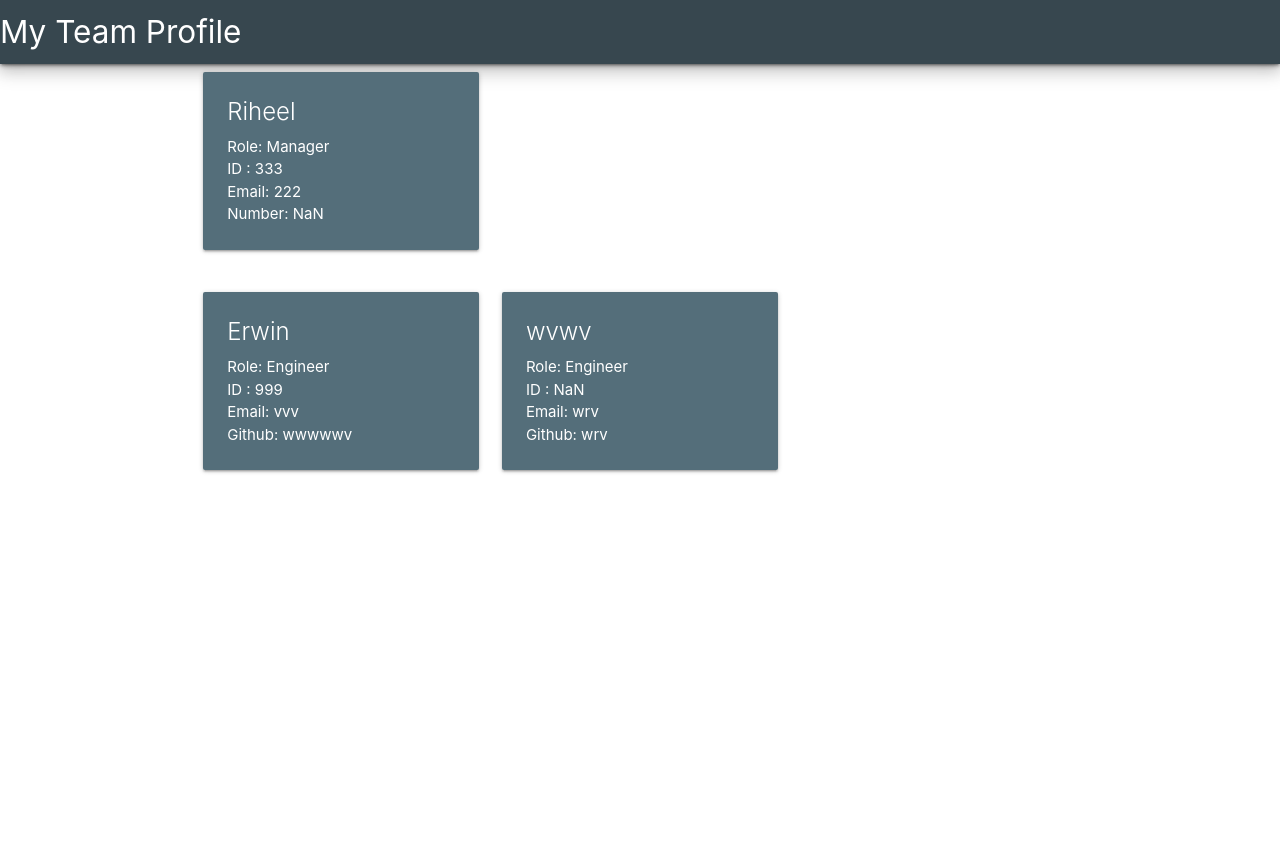
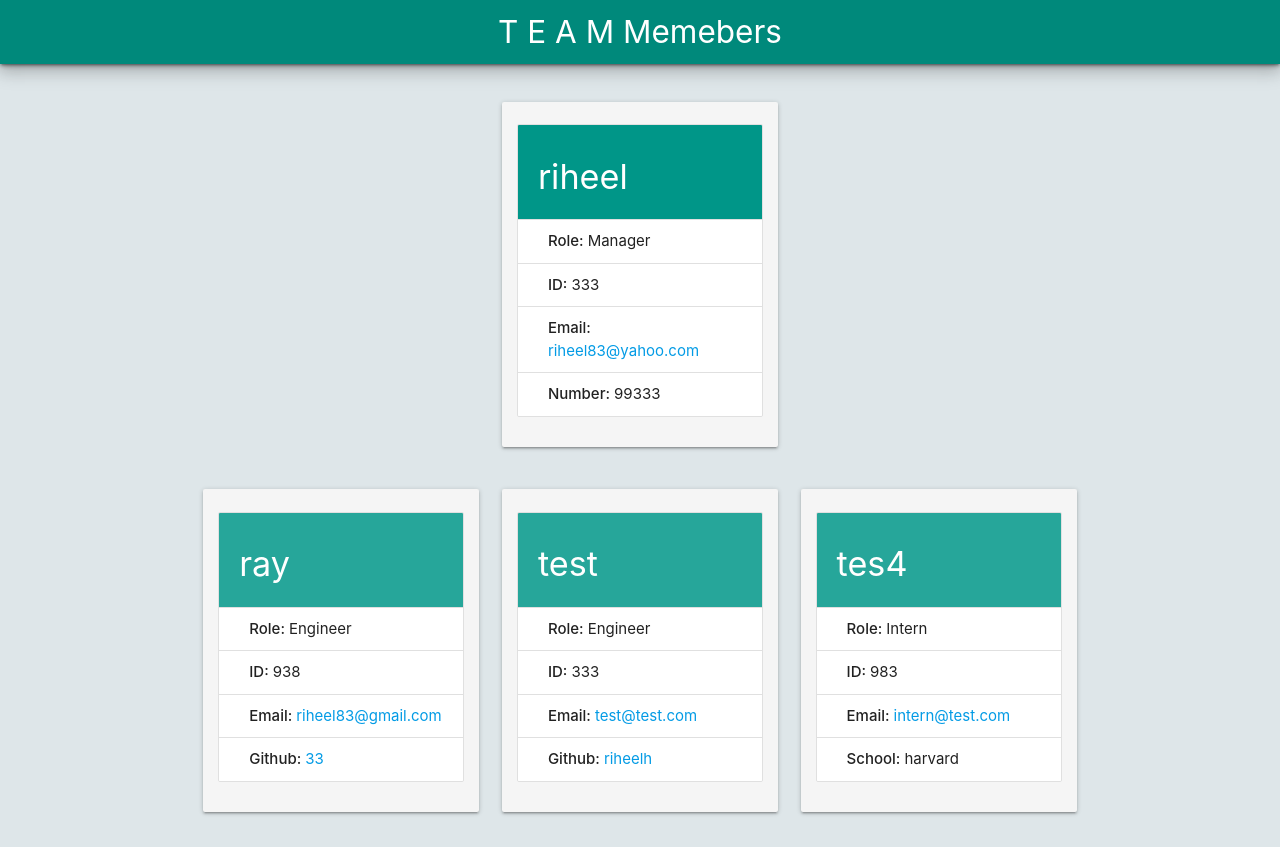
Before and after one commit to riheelh/team-profile-gen, a website: page team.html in a window 1280 px wide. Before the commit the page ends 800 px from the top, so only its background shows below. Drawn offline with nearby package versions, Linux system fonts and the light colour scheme.

Commit message:
add email and github redirect and style the page

```diff
--- a/team.html
+++ b/team.html
@@ -6,12 +6,12 @@
     <link rel="stylesheet" href="https://cdnjs.cloudflare.com/ajax/libs/materialize/1.0.0/css/materialize.min.css">
     <title>Team Profile</title>
 </head>
-<body>
+<body style="background-color: #dee6e9">
 
 <header>
-<nav>
-  <div class="nav-wrapper blue-grey darken-3 z-depth-3">
-    <a href="#" class="brand-logo">My Team Profile</a>
+<nav style="margin-bottom: 2rem;">
+  <div class="nav-wrapper teal darken-1 z-depth-3">
+    <a href="#" class="brand-logo center">T E A M Memebers</a>
   </div>
 </nav>
 </header>
@@ -21,15 +21,15 @@
 
 
 
-            <div class="col s4 m4">
-                <div class="card blue-grey darken-1">
-                    <div class="card-content white-text">
-                        <span class="card-title">Riheel</span>
-                        <p> Role: Manager </p>
-                        <p>ID : 333</p>
-                        <p>Email: 222</p>
-                        <p>Number: NaN</p>
-                    </div>
+            <div class="col s4 m4 push-m4 s4">
+                <div class="card grey lighten-4" style="padding: 1rem;">
+                    <ul class="collection with-header ">
+                        <li class="collection-header teal white-text"><h4>riheel</h4></li>
+                        <li class="collection-item"><strong>Role: </strong>Manager</li>
+                        <li class="collection-item"><strong>ID: </strong>333</li>
+                        <li class="collection-item"><strong>Email: </strong><a href="mailto:riheel83@yahoo.com">riheel83@yahoo.com</a></li>
+                        <li class="collection-item"><strong>Number: </strong>99333</li>
+                    </ul>
                 </div>
             </div>
 
@@ -38,29 +38,41 @@
 
 
                 <div class="col s4 m4">
-                    <div class="card blue-grey darken-1">
-                        <div class="card-content white-text">
-                            <span class="card-title">Erwin</span>
-                            <p> Role: Engineer  </p>
-                            <p>ID : 999</p>
-                            <p>Email: vvv</p>
-                            <p>Github: wwwwwv</p>
-
-                        </div>
+                    <div class="card grey lighten-4" style="padding: 1rem;">
+                        <ul class="collection with-header ">
+                            <li class="collection-header teal lighten-1 white-text"><h4>ray</h4></li>
+                            <li class="collection-item"><strong>Role: </strong>Engineer</li>
+                            <li class="collection-item"><strong>ID: </strong>938</li>
+                            <li class="collection-item"><strong>Email: </strong><a href="mailto:riheel83@gmail.com">riheel83@gmail.com</a></li>
+                            <li class="collection-item"><strong>Github: </strong><a href="https://github.com/33" target="_blank">33</a></li>
+                        </ul>
                     </div>
                 </div>
+
                 <div class="col s4 m4">
-                    <div class="card blue-grey darken-1">
-                        <div class="card-content white-text">
-                            <span class="card-title">wvwv</span>
-                            <p> Role: Engineer  </p>
-                            <p>ID : NaN</p>
-                            <p>Email: wrv</p>
-                            <p>Github: wrv</p>
-
-                        </div>
+                    <div class="card grey lighten-4" style="padding: 1rem;">
+                        <ul class="collection with-header ">
+                            <li class="collection-header teal lighten-1 white-text"><h4>test</h4></li>
+                            <li class="collection-item"><strong>Role: </strong>Engineer</li>
+                            <li class="collection-item"><strong>ID: </strong>333</li>
+                            <li class="collection-item"><strong>Email: </strong><a href="mailto:test@test.com">test@test.com</a></li>
+                            <li class="collection-item"><strong>Github: </strong><a href="https://github.com/riheelh" target="_blank">riheelh</a></li>
+                        </ul>
                     </div>
                 </div>
+
+                <div class="col s4 m4">
+                    <div class="card grey lighten-4" style="padding: 1rem;">
+                        <ul class="collection with-header ">
+                            <li class="collection-header teal lighten-1 white-text"><h4>tes4</h4></li>
+                            <li class="collection-item"><strong>Role: </strong>Intern</li>
+                            <li class="collection-item"><strong>ID: </strong>983</li>
+                            <li class="collection-item"><strong>Email: </strong><a href="mailto:intern@test.com">intern@test.com</a></li>
+                            <li class="collection-item"><strong>School: </strong>harvard</li>
+                        </ul>
+                    </div>
+                </div>
+
 
         </div>
 </div>
```
Also changed, not shown: src/page-template.js (+35 -33 lines).
